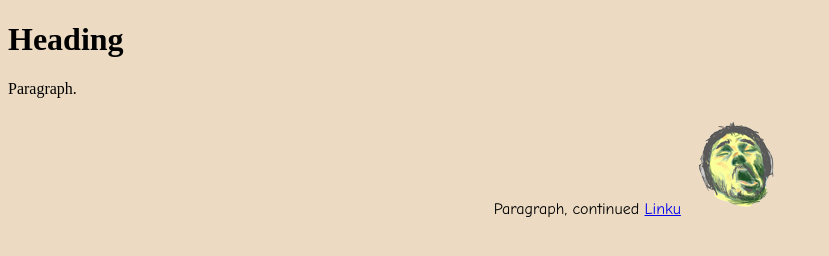
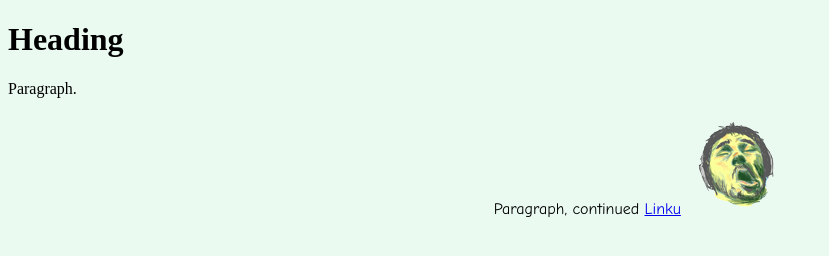
Before and after one commit to Benjaminhallaway/benhallaway.github.io, a plain HTML site: page index.html in a window 1280 px wide. Shown: the whole page, without its empty margins (0-829 px from the left). Drawn offline with Linux system fonts and the light colour scheme.

Commit message:
Update index.html

```diff
--- a/index.html
+++ b/index.html
@@ -3,7 +3,7 @@
 <head>
   <title>Benjamin Hallaway</title>
 </head>
-  <body style="background-color:#ECDBC2;">
+  <body style="background-color:#EAFAF1;">
     <h1>Heading</h1>
     <p>Paragraph.</p>
     <p style="text-align:center; font-family:comic sans ms;">Paragraph, continued
```
